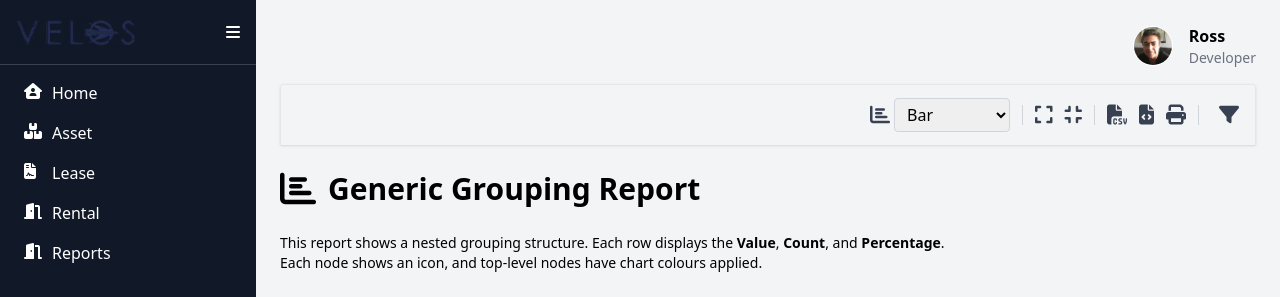
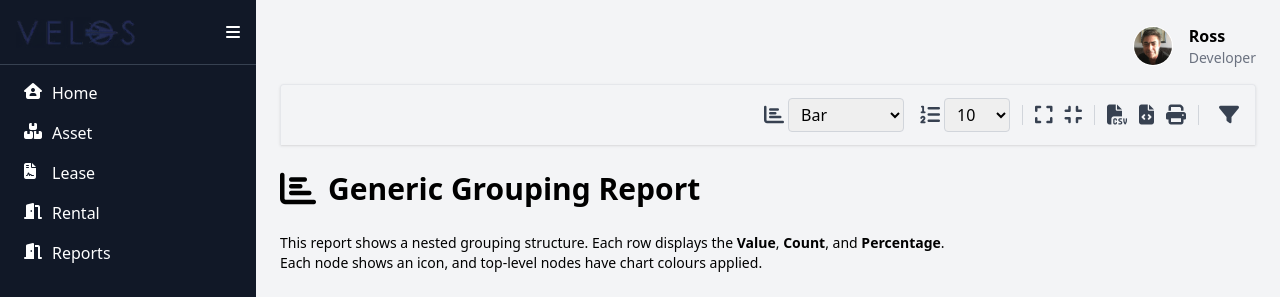
Before and after one commit to rossnorrie/velos, a Django app: template assets/templates/assets/generic_report.html in a window 1280 px wide. Shown: the top 297 px of the page. Run offline with Django 5.2, Linux system fonts and the light colour scheme; the template is opened without the code that fills it: most values are stand-ins (such as "Sample title", 1, 10 or a date in 2020); some libraries are stand-ins or nearby versions.

Commit message:
paging styles applied

```diff
--- a/assets/templates/assets/generic_report.html
+++ b/assets/templates/assets/generic_report.html
@@ -2,9 +2,7 @@
 {% load static %}
 {% block content %}
 
-
 <!-- Toolbar Section -->
-<!-- Toolbar (Always Visible) -->
 <div id="mergedToolbar" class="w-full flex items-center justify-end space-x-3 bg-gray-100 p-2 rounded-t shadow mb-0 border border-b-0 border-gray-200">
   <!-- Chart Type Selector -->
   <div class="flex items-center space-x-1">
@@ -20,10 +18,24 @@
     </select>
   </div>
 
+  <!-- Page Size Selector (using the same methodology as filters) -->
+  <div class="flex items-center space-x-1">
+    <label for="pageSizeSelect" class="sr-only">Page Size</label>
+    <i class="fas fa-list-ol text-xl text-gray-700"></i>
+    <select id="pageSizeSelect" class="border border-gray-300 rounded px-2 py-1" onchange="updatePageSize()">
+      <option value="10" {% if request.GET.page_size == "10" or not request.GET.page_size %}selected{% endif %}>10</option>
+      <option value="25" {% if request.GET.page_size == "25" %}selected{% endif %}>25</option>
+      <option value="50" {% if request.GET.page_size == "50" %}selected{% endif %}>50</option>
+      <option value="100" {% if request.GET.page_size == "100" %}selected{% endif %}>100</option>
+      <option value="250" {% if request.GET.page_size == "250" %}selected{% endif %}>250</option>
+      <option value="500" {% if request.GET.page_size == "500" %}selected{% endif %}>500</option>
+    </select>
+  </div>
+
   <!-- Separator -->
   <div class="border-l h-5 border-gray-300 mx-2"></div>
+
   <!-- Action Buttons -->
-
   <a href="javascript:void(0)" onclick="expandAllNodes()" title="Expand All" class="text-gray-700 hover:text-gray-900">
     <i class="fas fa-expand text-xl"></i>
   </a>
@@ -48,10 +60,7 @@
   <div class="border-l h-5 border-gray-300 mx-2"></div>
 
   <!-- Expand/Collapse Filters -->
-  <a href="javascript:void(0)" id="filterToggleButton"
-     onclick="toggleFilterPanel()"
-     title="Show/Hide Filters"
-     class="text-gray-700 hover:text-gray-900 relative p-2 rounded transition">
+  <a href="javascript:void(0)" id="filterToggleButton" onclick="toggleFilterPanel()" title="Show/Hide Filters" class="text-gray-700 hover:text-gray-900 relative p-2 rounded transition">
     <i id="filterIcon" class="fas fa-filter text-xl"></i>
   </a>
 </div>
@@ -64,19 +73,13 @@
         <label for="{{ header }}Filter" class="block text-sm font-medium text-gray-700">
           Filter by {{ header|capfirst }}
         </label>
-        <input type="text"
-               id="{{ header }}Filter"
-               name="{{ header }}Filter"
-               placeholder="Enter value..."
-               class="w-full border border-gray-300 rounded px-2 py-1 mt-1" />
+        <input type="text" id="{{ header }}Filter" name="{{ header }}Filter" placeholder="Enter value..." class="w-full border border-gray-300 rounded px-2 py-1 mt-1" />
       </div>
     {% endfor %}
   </div>
-
   <!-- Action Buttons -->
   <div class="flex justify-end space-x-2">
-    <button onclick="applyDynamicFilters()"
-            class="bg-blue-600 text-white px-4 py-2 rounded hover:bg-blue-700 transition">
+    <button onclick="applyDynamicFilters()" class="bg-blue-600 text-white px-4 py-2 rounded hover:bg-blue-700 transition">
       <i class="fas fa-check mr-1"></i> Apply
     </button>
   </div>
@@ -123,24 +126,39 @@
     </div>
 
     <!-- Pagination Controls -->
-    <div class="pagination mt-4 flex justify-center space-x-4">
+    <div class="pagination mt-6 flex justify-center items-center space-x-2">
       {% if groups.has_previous %}
-        <a href="?page={{ groups.previous_page_number }}" class="px-3 py-1 border rounded hover:bg-gray-200">Previous</a>
+        <a href="?page={{ groups.previous_page_number }}" class="px-4 py-2 bg-gray-50 border border-gray-300 text-gray-700 rounded-md hover:bg-gray-100 focus:outline-none focus:ring-2 focus:ring-blue-500 transition-colors duration-200">
+          Previous
+        </a>
       {% endif %}
 
-      <span class="px-3 py-1">Page {{ groups.number }} of {{ groups.paginator.num_pages }}</span>
+      <span class="px-4 py-2 text-gray-700">
+        Page {{ groups.number }} of {{ groups.paginator.num_pages }}
+      </span>
 
       {% if groups.has_next %}
-        <a href="?page={{ groups.next_page_number }}" class="px-3 py-1 border rounded hover:bg-gray-200">Next</a>
+        <a href="?page={{ groups.next_page_number }}" class="px-4 py-2 bg-gray-50 border border-gray-300 text-gray-700 rounded-md hover:bg-gray-100 focus:outline-none focus:ring-2 focus:ring-blue-500 transition-colors duration-200">
+          Next
+        </a>
       {% endif %}
     </div>
   </div>
 </div>
 
 <script src="https://cdn.jsdelivr.net/npm/chart.js"></script>
-
 <script>
   const groups = {{ groups_json|safe }};
+
+  function updatePageSize() {
+    const select = document.getElementById("pageSizeSelect");
+    const pageSize = select.value;
+    // Update the URL query parameter for page_size and reset to page 1.
+    const url = new URL(window.location.href);
+    url.searchParams.set('page_size', pageSize);
+    url.searchParams.delete('page');
+    window.location.href = url.toString();
+  }
 
   function toggleGroup(event, groupId, childSelector) {
     event.stopPropagation();
@@ -264,10 +282,6 @@
     initChart(newType);
   }
 
-  function toggleFilterPanel_old() {
-    document.getElementById("filterPanel").classList.toggle("hidden");
-  }
-
   function toggleFilterPanel() {
     const panel = document.getElementById("filterPanel");
     const icon = document.getElementById("filterIcon");
```
